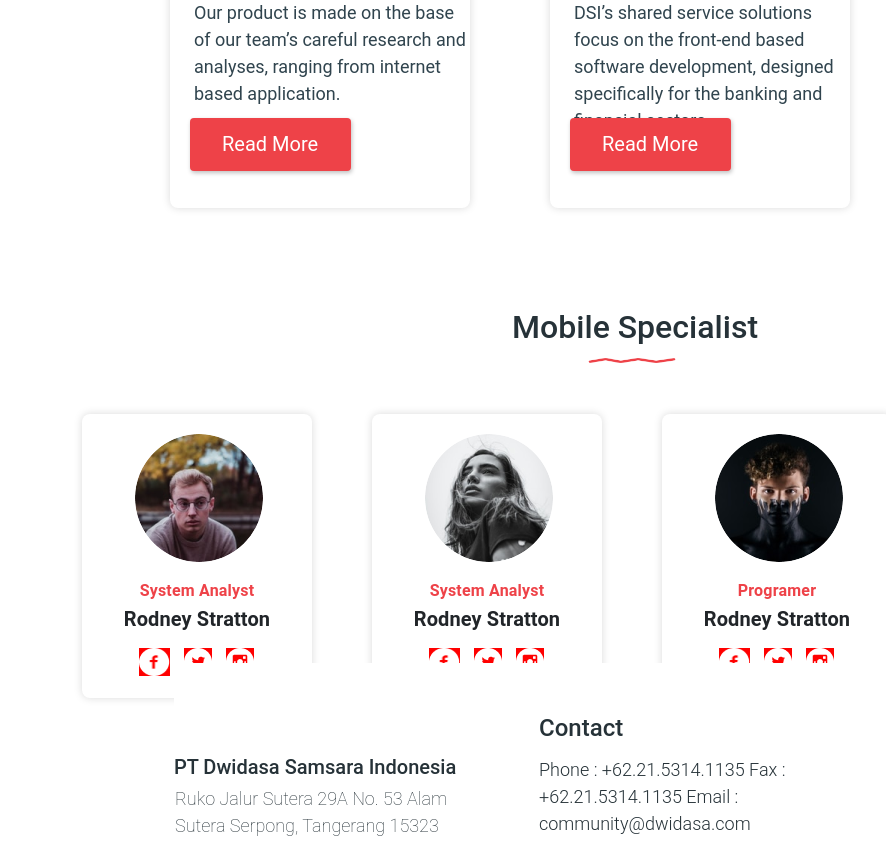
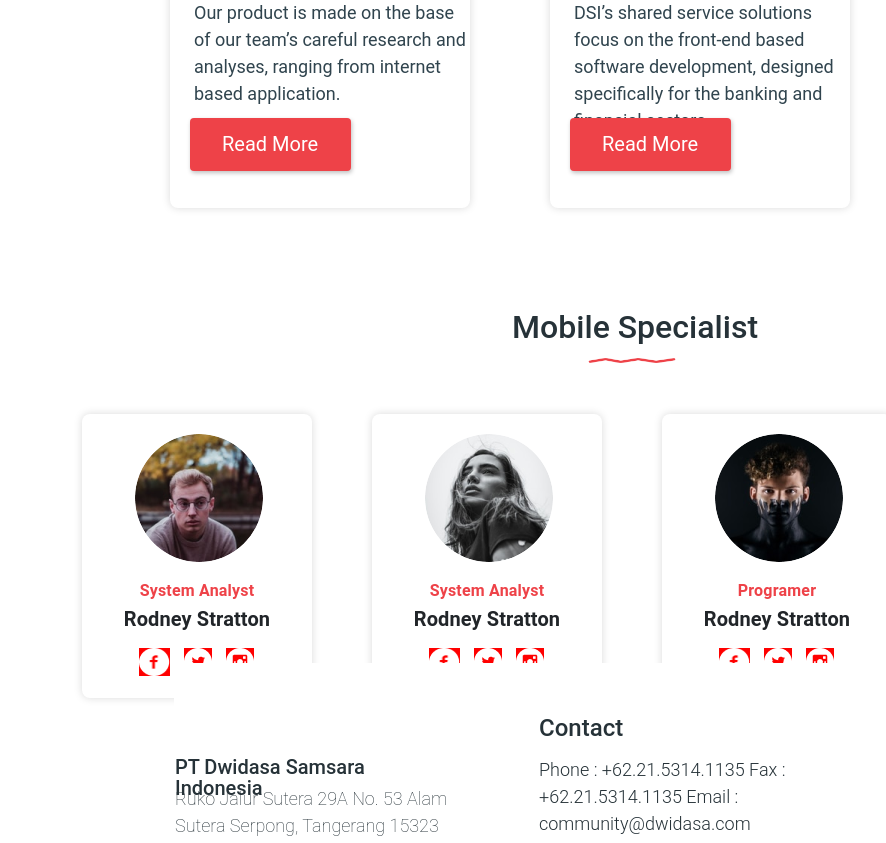
Before and after one commit to pasamsiva/internshala, a plain HTML site: page index.html in a window 1280 px wide. Shown: the part 1584-2427 px from the top of the page, 0-886 px from the left. Drawn offline with nearby package versions, Linux system fonts and the light colour scheme; a script that the page names is missing; a web font is replaced by a local one.

Commit message:
Update instyles.css

```diff
--- a/css/instyles.css
+++ b/css/instyles.css
@@ -343,9 +343,9 @@ color: #263238;
 }
 #ft1{
 position: absolute;
-width: 350px;
+width: 259px;
 height: 21px;
-left: 0px;
+left: 1px;
 top: 94px;
 
 font-family: 'Roboto';
```
